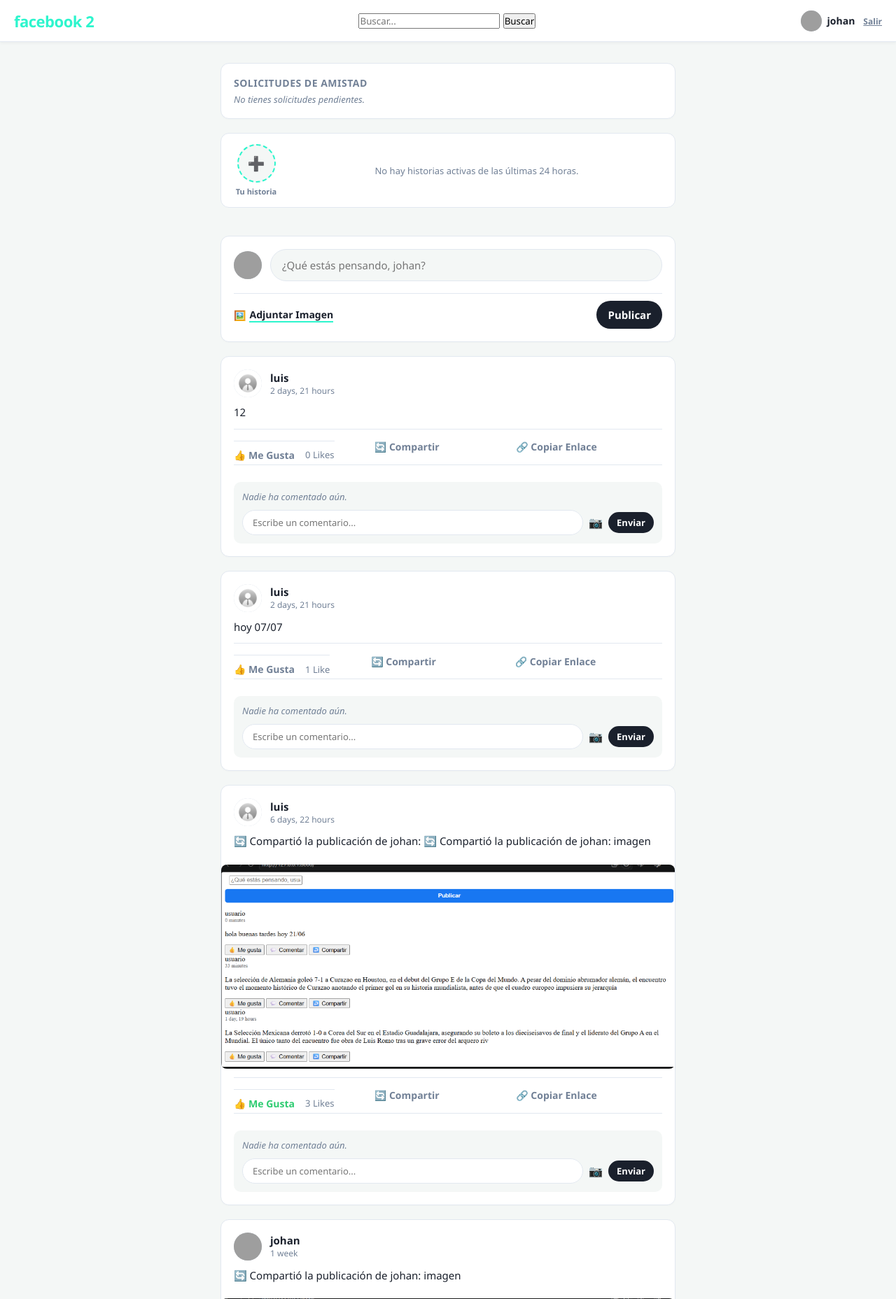
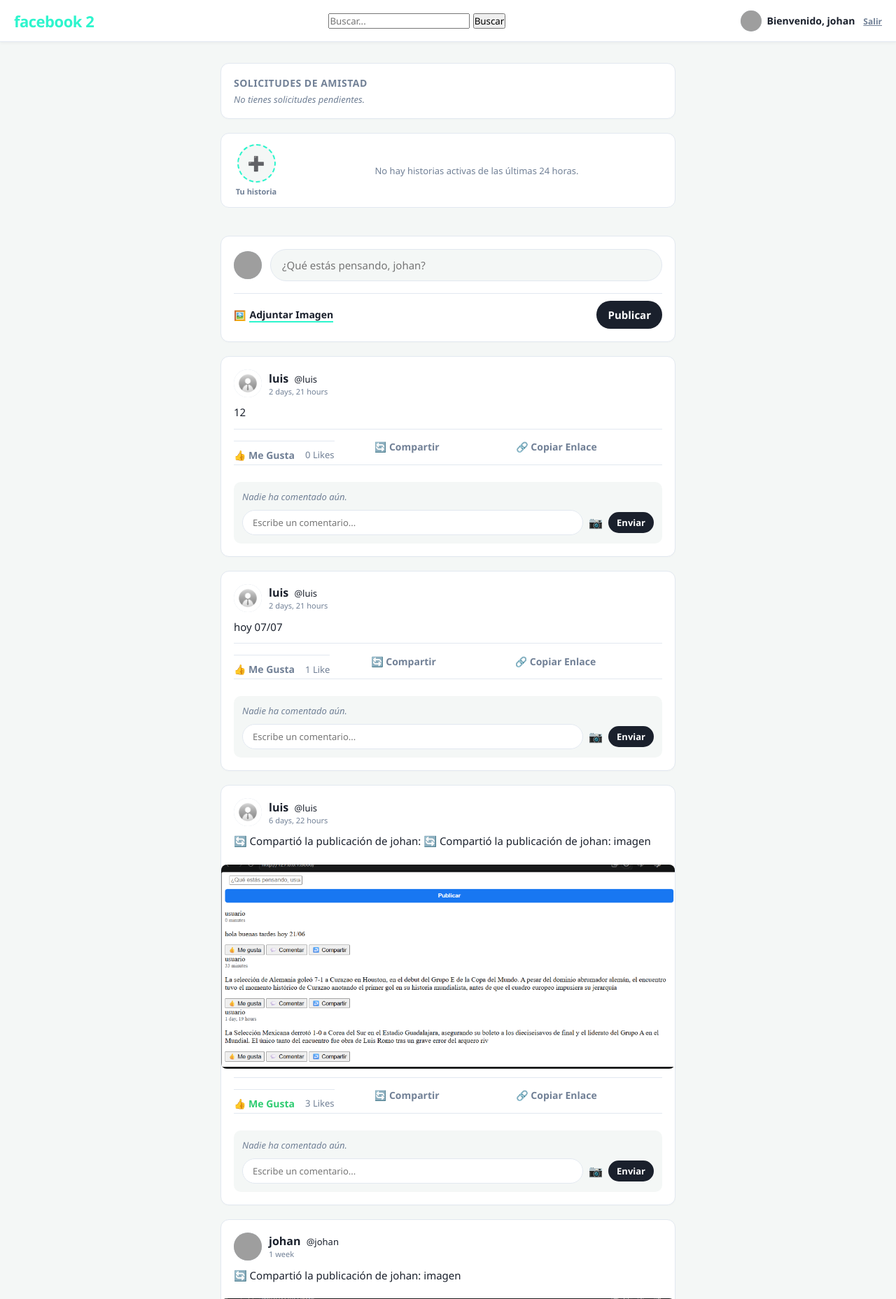
Before and after one commit to johanalcala2016-code/Facebook, a Django app: page / in a window 1280 px wide. Shown: the top 1857 px of the page at 70% size. Run offline with Django 5.2, Linux system fonts and the light colour scheme; a user stored in the database is signed in; data comes from the database, SQL or seed files in the repository; both versions use the stored data as it was after the commit; grey boxes are pictures that could not be loaded.

Commit message:
opcion de ver nombre

```diff
--- a/app1/models.py
+++ b/app1/models.py
@@ -19,6 +19,17 @@ class Perfil(models.Model):
         if self.ultima_conexion:
             return timezone.now() - self.ultima_conexion < timezone.timedelta(minutes=5)
         return False
+
+    def nombre_completo(self):
+        """
+        Devuelve el nombre y apellido combinados si existen.
+        De lo contrario, recurre al nombre de usuario.
+        """
+        if self.usuario.first_name and self.usuario.last_name:
+            return f"{self.usuario.first_name} {self.usuario.last_name}"
+        elif self.usuario.first_name:
+            return self.usuario.first_name
+        return self.usuario.username
 
 @receiver(post_save, sender=User)
 def crear_perfil_usuario(sender, instance, created, **kwargs):
--- a/app1/views.py
+++ b/app1/views.py
@@ -31,8 +31,23 @@ def registrar_usuario(request):
     return render(request, 'registro.html', {'form': form})
 
 @login_required
+# app1/views.py
+
+@login_required
 def feed_home(request):
-    print("--- RECARGANDO VISTAS ---") # 👈 Agrega esta línea temporal aquí
+    # ➡️ 1. CAPTURAR Y CREAR NUEVA PUBLICACIÓN (Movido aquí arriba)
+    if request.method == 'POST' and 'contenido_post' in request.POST:
+        texto = request.POST.get('contenido_post')
+        imagen = request.FILES.get('archivo')
+
+        if texto or imagen:
+            Publicacion.objects.create(
+                usuario=request.user,
+                contenido=texto,
+                archivo=imagen
+            )
+            return redirect('feed_home')
+
     # ... resto de tu código de feed_home ...
     if request.method == 'POST' and 'subir_historia' in request.POST:
         archivo_historia = request.FILES.get('archivo_historia')
@@ -53,9 +68,15 @@ def feed_home(request):
         todos_los_posts = Publicacion.objects.filter(
             Q(contenido__icontains=busqueda) | Q(usuario__username__icontains=busqueda)
         ).order_by('-fecha_creacion')  # 👈 Asegúrate de si tu campo es 'fecha_creacion' o 'fecha_publicacion'
+
+        posts_compartidos = PublicacionCompartida.objects.filter(
+            Q(publicacion_original__contenido__icontains=busqueda) |
+            Q(usuario_que_comparte__username__icontains=busqueda)
+        ).order_by('-fecha_compartido')
     else:
         # Aquí es donde va lo que buscabas originalmente:
         todos_los_posts = Publicacion.objects.all().order_by('-fecha_creacion')
+        posts_compartidos = PublicacionCompartida.objects.all().order_by('-fecha_compartido')
 
     # 4. Otras consultas necesarias
     solicitudes = SolicitudAmistad.objects.filter(destinatario=request.user)
@@ -64,6 +85,7 @@ def feed_home(request):
     # 5. UN SOLO CONTEXTO Y UN SOLO RETURN
     contexto = {
         'posts': todos_los_posts,
+        'posts_compartidos': posts_compartidos,
         'historias': historias_activas,
         'solicitudes': solicitudes,
         'mis_amigos': mis_amigos,
--- a/templates/feed.html
+++ b/templates/feed.html
@@ -77,20 +77,22 @@
 
     <nav class="navbar">
     <a href="{% url 'feed_home' %}" class="nav-logo" style="color: var(--primary-color);">facebook 2</a>
-        <!-- Busca tu formulario de búsqueda en la barra superior y déjalo así: -->
+
     <form method="GET" action="{% url 'feed_home' %}">
         <input type="text" name="q" placeholder="Buscar..." value="{{ busqueda|default:'' }}">
         <button type="submit">Buscar</button>
     </form>
+
     <div class="nav-profile" style="display: flex; align-items: center; gap: 12px;">
-            <div style="display: flex; align-items: center; gap: 8px;">
+        <div class="user-profile-menu" style="display: flex; align-items: center; gap: 8px;">
             {% if request.user.perfil.avatar %}
-                    <img src="{{ request.user.perfil.avatar.url }}" class="avatar" style="width:30px; height:30px; object-fit: cover;">
+                <img src="{{ request.user.perfil.avatar.url }}" alt="Avatar" class="navbar-avatar avatar" style="width:30px; height:30px; object-fit: cover;">
             {% else %}
                 <div class="avatar" style="width:30px; height:30px; background-color: var(--primary-color);"></div>
             {% endif %}
-                <span>{% if request.user.first_name %}{{ request.user.first_name }} {{ request.user.last_name }}{% else %}{{ request.user.username }}{% endif %}</span>
+            <span>Bienvenido, <strong>{{ request.user.perfil.nombre_completo|default:request.user.username }}</strong></span>
         </div>
+
         <form method="POST" action="{% url 'logout' %}" style="display: inline;">
             {% csrf_token %}
             <button type="submit" style="background: none; border: none; color: var(--text-muted); font-size: 12px; cursor: pointer; font-weight: bold; text-decoration: underline;">Salir</button>
@@ -145,10 +147,7 @@
         </div>
     </div>
 
-        <!-- SECCIÓN DE HISTORIAS DINÁMICAS (Únicas y funcionales) -->
     <div class="stories-container" style="display: flex; gap: 12px; padding: 15px; background: white; border-radius: 12px; border: 1px solid #e2e8f0; margin-bottom: 20px; overflow-x: auto;">
-
-            <!-- Botón rápido para subir tu propia Historia -->
         <form method="POST" enctype="multipart/form-data" style="display: flex; flex-direction: column; align-items: center; min-width: 70px;">
             {% csrf_token %}
             <label for="input-historia" style="width: 55px; height: 55px; border-radius: 50%; border: 2px dashed var(--primary-color); display: flex; align-items: center; justify-content: center; font-size: 20px; cursor: pointer; background: #f4f7f6;">
@@ -159,7 +158,6 @@
             <span style="font-size: 11px; margin-top: 5px; color: var(--text-muted); font-weight: 600;">Tu historia</span>
         </form>
 
-            <!-- Bucle para iterar las historias activas en el sistema -->
         {% for historia in historias %}
             <div style="display: flex; flex-direction: column; align-items: center; min-width: 70px; position: relative;">
                 <a href="{{ historia.archivo.url }}" target="_blank" style="width: 55px; height: 55px; border-radius: 50%; border: 2px solid var(--primary-color); padding: 2px; display: block; overflow: hidden; background: white;">
@@ -202,21 +200,25 @@
     {% for post in posts %}
     <div class="card post">
         <div class="post-padding">
-                <div class="post-header">
+
+            <div class="post-header" style="display: flex; align-items: center; gap: 10px;">
                 {% if post.usuario.perfil.avatar %}
                     <img src="{{ post.usuario.perfil.avatar.url }}" class="avatar" style="object-fit: cover;">
                 {% else %}
                     <div class="avatar" style="background-color: var(--primary-color);"></div>
                 {% endif %}
                 <div>
-                        <div class="post-author">{% if post.usuario.first_name %}{{ post.usuario.first_name }} {{ post.usuario.last_name }}{% else %}{{ post.usuario.username }}{% endif %}</div>
-                        <div class="post-date">{{ post.fecha_creacion|timesince }}</div>
+                    <div>
+                        <strong>{{ post.usuario.perfil.nombre_completo|default:post.usuario.username }}</strong>
+                        <span class="text-muted" style="font-size: 13px; margin-left: 4px;">@{{ post.usuario.username }}</span>
+                    </div>
+                    <div class="post-date" style="font-size: 11px; color: var(--text-muted);">{{ post.fecha_creacion|timesince }}</div>
                 </div>
             </div>
+
             <div class="post-body" style="margin-top: 10px;">
                 <p>{{ post.contenido }}</p>
             </div>
-
         </div>
 
         {% if post.archivo %}
@@ -231,7 +233,6 @@
         {% endif %}
 
         <div class="post-actions">
-                <!-- 🆕 Sección de Interacción: Likes -->
             <div style="display: flex; align-items: center; gap: 15px; margin-top: 12px; padding-top: 10px; border-top: 1px solid var(--border-color);">
                 <form method="POST" action="{% url 'dar_like' post.id %}">
                     {% csrf_token %}
@@ -298,9 +299,18 @@
         </div>
     </div>
     {% empty %}
-        <div class="card">
-            <p style="color: var(--text-muted); text-align: center; font-style: italic;">No hay publicaciones disponibles.</p>
+    <p class="text-muted text-center">No hay publicaciones originales aún.</p>
+{% endfor %}  {% for compartido in posts_compartidos %}
+    <div class="card shared-post-card" style="border: 1px dashed turquoise; padding: 15px; margin-top: 15px;">
+        <p>
+            <strong>{{ compartido.usuario_que_comparte.perfil.nombre_completo|default:compartido.usuario_que_comparte.username }}</strong>
+            compartió la publicación de {{ compartido.publicacion_original.usuario.perfil.nombre_completo|default:compartido.publicacion_original.usuario.username }}:
+        </p> <div class="original-content" style="margin-left: 15px; border-left: 2px solid turquoise; padding-left: 10px; margin-top: 10px;">
+            {{ compartido.publicacion_original.contenido }}
         </div>
+    </div>
+{% empty %}
+    <p class="text-muted text-center">No hay publicaciones compartidas todavía.</p>
 {% endfor %}
 
 </main>
```
Also changed, not shown: db.sqlite3. Lines whose indentation alone changed are shown as unchanged.
